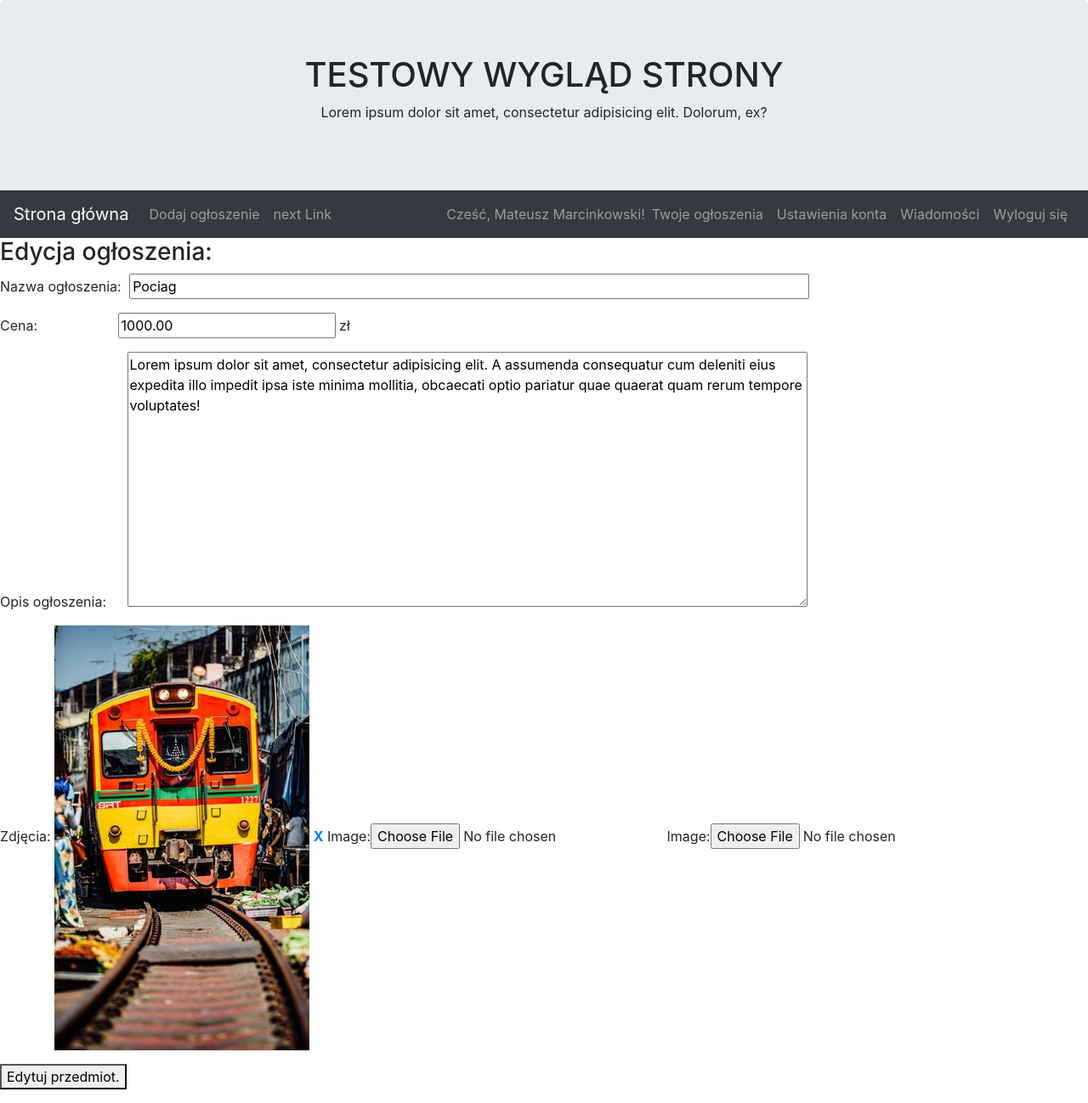
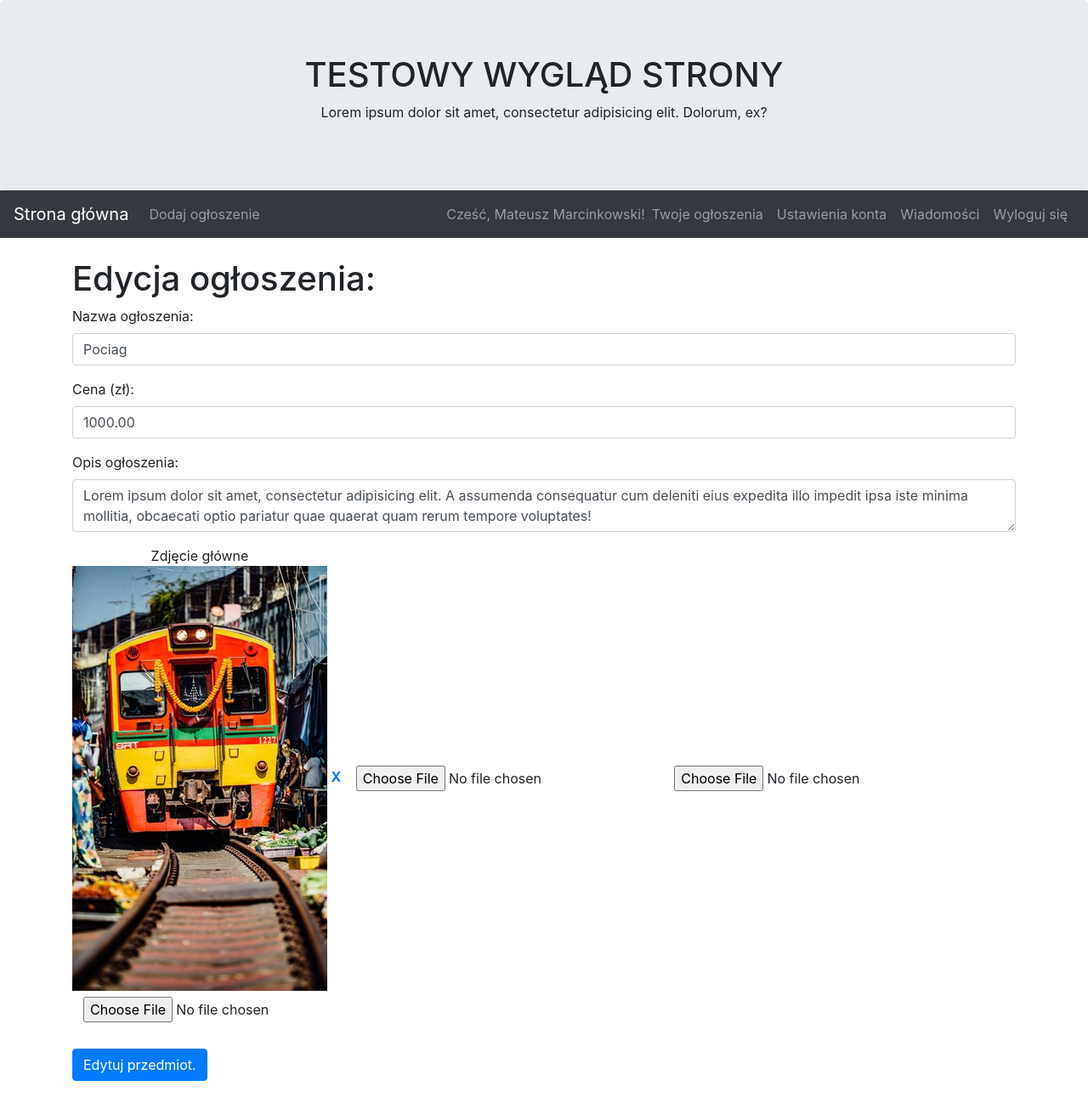
Before and after one commit to kokosowygosc/Bazar, a Django app: page /user/edit_item/103 in a window 1280 px wide. Shown: the whole page at 85% size. After the commit the page ends 1272 px from the top, so only its background shows below. Run offline with Django 3.2, Linux system fonts and the light colour scheme; a user stored in the database is signed in; data comes from the database, SQL or seed files in the repository; some libraries are stand-ins or nearby versions.

Commit message:
Next updates inside django templates. Also added few items inside view to show images in main page.

```diff
--- a/catalog/templates/catalog/add_item.html
+++ b/catalog/templates/catalog/add_item.html
@@ -2,7 +2,7 @@
 {% block content %}
     <div class="container"><br>
     {% if user.is_authenticated %}
-        <h2>Dodawanie przedmiotu: </h2>
+        <h1>Dodawanie przedmiotu: </h1>
         <form method="post" action="" enctype="multipart/form-data">
             {% csrf_token %}
             <div class="form-group">
@@ -10,7 +10,7 @@
                 <input type="text" class="form-control" id="item_name" name="item_name" maxlength="50" value="{{ form_add_item.item_name.value|default_if_none:'' }}">
             </div>
             <div class="form-group">
-                <label for="item_price">Cena:</label>
+                <label for="item_price">Cena (zł):</label>
                 <input type="number" class="form-control" id="item_price" name="item_price" maxlength="12" step=0.01 value="{{ form_add_item.item_price.value|default_if_none:'' }}">
             </div>
             <div class="form-group">
@@ -25,7 +25,6 @@
                             {% render_field field class="file-field btn" %}
                     {% endfor %}
             {% endfor %}
-
             <br><br><button type="submit" class="btn btn-primary">Dodaj przedmiot.</button>
         </form>
     {% else %}
--- a/catalog/templates/catalog/base.html
+++ b/catalog/templates/catalog/base.html
@@ -30,13 +30,15 @@
                     <li class="nav-item">
                         <a class="nav-link" href="/add_item">Dodaj ogłoszenie </a>
                     </li>
-                    <li class="nav-item">
-                        <a class="nav-link" href="#">next Link</a>
-                    </li>
                 </ul>
             </div>
             <div class="navbar-collapse collapse order-3 dual-collapse2">
                 <ul class="navbar-nav ml-auto">
+                    {% if not user.is_authenticated %}
+                    <li class="nav-item">
+                        <a class="nav-link" href="/login">Zaloguj się lub zarejestruj</a>
+                    </li>
+                    {% endif %}
                     <li class="nav-item">
                         <div class="navbar-text">
                             {% if user.is_authenticated %}
@@ -63,7 +65,14 @@
                         {% if user.is_authenticated %}
                             {% load i18n %}
                             {% block body_class %}
-                            <a class="nav-link" href="{% url 'pinax_messages:inbox' %}"><i class="fa fa-envelope"></i> {% trans "Wiadomości" %}</a>
+                            <a class="nav-link" href="{% url 'pinax_messages:inbox' %}">
+                                <i class="fa fa-envelope"></i>
+                                {% if unread_threads|length > 0 %}
+                                    <div style="color: #e2a545">{% trans "Nowe Wiadomości!" %}</div>
+                                {% else %}
+                                    <div>{% trans "Wiadomości" %}</div>
+                                {% endif %}
+                            </a>
                             {% endblock %}
                         {% endif %}
                     </li>
--- a/catalog/templates/catalog/edit_item.html
+++ b/catalog/templates/catalog/edit_item.html
@@ -1,33 +1,47 @@
 {% extends 'catalog/base.html' %}
 {% block content %}
+    <div class="container"><br>
         {% if user.is_authenticated %}
-
-        <h3>Edycja ogłoszenia: </h3>
+            <h1>Edycja ogłoszenia: </h1>
             <form method="post" enctype="multipart/form-data">
                 {% csrf_token %}
-            <p> Nazwa ogłoszenia: <input type="text" style="margin-left: 5px; width:800px" name="item_name" maxlength="50" value="{{ form_add_item.item_name|default_if_none:'' }}"> </p>
+                <div class="form-group">
+                    <label for="item_name">Nazwa ogłoszenia:</label>
+                    <input type="text" class="form-control" id="item_name" name="item_name" maxlength="50" value="{{ form_add_item.item_name|default_if_none:'' }}">
+                </div>
                 {% load l10n %}
-            <p> Cena: <input type="number" step="0.01" style="margin-left: 90px" name="item_price" maxlength="12" value="{{ form_add_item.item_price|default_if_none:''|unlocalize  }}"> zł </p>
-            <p> Opis ogłoszenia: <textarea style="margin-left: 20px; width: 800px; height: 300px;" type="text" name="item_description">{{ form_add_item.item_description|default_if_none:'' }}</textarea> </p>
-            <p> Zdjęcia:
+                <div class="form-group">
+                    <label for="item_price">Cena (zł):</label>
+                    <input type="number" class="form-control" id="item_price" name="item_price" maxlength="12" step=0.01 value="{{ form_add_item.item_price|default_if_none:''|unlocalize  }}">
+                </div>
+                <div class="form-group">
+                    <label for="item_description">Opis ogłoszenia:</label>
+                    <textarea type="text" class="form-control" id="item_description" name="item_description">{{ form_add_item.item_description|default_if_none:'' }}</textarea>
+                </div>
                 {% for image in images %}
+                    <div style="text-align: center; display: inline-block">
+                        {% if forloop.first %} <div>Zdjęcie główne</div> {% endif %}
                         {% load thumbnail %}
                         {% thumbnail image.image "150x150" crop="center" as im %}
                             <img src="{{ im.url }}" width="{{ im.width }}" height="{{ im.height }}"/>
                         {% endthumbnail %}
+                    </div>
                     <a href="{{ request.build_absolute_uri }}/delete/{{ image.image }}"><b>X</b></a>
                     {% endfor %}
+                    {% load widget_tweaks %}
                     {{ formset.management_form }}
                     {% for form in formset %}
-                    {{ form }}
+                        {% for field in form %}
+                                {% render_field field class="file-field btn" %}
                         {% endfor %}
-            </p>
-        <button type="submit">Edytuj przedmiot.</button>
+                    {% endfor %}
+                <br><br><button type="submit" class="btn btn-primary">Edytuj przedmiot.</button>
             </form>
 
         {% else %}
             <p> Zaloguj się aby edytować ogłoszenie. </p>
             <p> <a href="/login">Zaloguj się.</a> </p>
         {% endif %}
+    </div>
 
 {% endblock %}
--- a/catalog/templates/catalog/item.html
+++ b/catalog/templates/catalog/item.html
@@ -25,11 +25,13 @@
                 </div>
                 <div class="col-sm-8">
                     <div id="carouselExampleIndicators" class="carousel slide" data-ride="carousel">
+                        {% if images_count|length > 1 %}
                         <ol class="carousel-indicators">
-                            {% for i in item_count %}
+                            {% for i in images_count %}
                                 <li data-target="#carouselExampleIndicators" data-slide-to="{{ i }}" {% if forloop.first %} class="active" {% endif %}></li>
                             {% endfor %}
                         </ol>
+                        {% endif %}
                         <div class="carousel-inner">
                             {% for image in item_images %}
                                     {% load thumbnail %}
@@ -40,6 +42,7 @@
                                     </div>
                             {% endfor %}
                         </div>
+                        {% if images_count|length > 1 %}
                             <a class="carousel-control-prev" href="#carouselExampleIndicators" role="button" data-slide="prev">
                                 <span class="carousel-control-prev-icon" aria-hidden="true"></span>
                                 <span class="sr-only">Previous</span>
@@ -48,6 +51,7 @@
                                 <span class="carousel-control-next-icon" aria-hidden="true"></span>
                                 <span class="sr-only">Next</span>
                             </a>
+                        {% endif %}
                     </div>
                 </div>
             </div>
--- a/catalog/templates/pinax/messages/inbox.html
+++ b/catalog/templates/pinax/messages/inbox.html
@@ -19,12 +19,12 @@
                     <tbody>
                         {% for thread in threads %}
                         <div class="thread {% if thread|unread:user %} unread {% endif %}">
-                        {% if thread|unread:user %} <b style="color:red"> Nowa wiadomość! </b> {% endif %}
                             <tr>
                                 <td>
                                     <div class="latest-message">
                                         <a href="{{thread.get_absolute_url}}">
-                                            <div class="subject">{{ thread.subject }}</div>
+                                            {% if thread|unread:user %} <b style="color:#e2a545; display: inline"> Nowa wiadomość! </b> {% endif %}
+                                            <div style="display: inline;" class="subject">{{ thread.subject }}</div>
                                         </a>
                                     </div>
                                 </td>
--- a/catalog/templates/pinax/messages/message_create.html
+++ b/catalog/templates/pinax/messages/message_create.html
@@ -9,7 +9,7 @@
                     <input type=hidden id="id_to_user" name="to_user" value="{{ form.to_user.value }}">
                     <div class="form-group">
                         <label for="id_subject">Tytuł:</label>
-                        <input type="text" class="form-control" required id='id_subject' name="subject" value="Wiadomość dotycząca ogłoszenia">
+                        <input type="text" class="form-control" required id='id_subject' name="subject" value="">
                     </div>
                     <div class="form-group">
                         <label for="id_content">Treść wiadomości:</label>
--- a/catalog/views.py
+++ b/catalog/views.py
@@ -19,7 +19,7 @@ import datetime, os
 
 ########################### CONSTS #####################################################################################
 
-images_quantity=3
+images_quantity=4
 
 ########################### MAIN PAGE ##################################################################################
 
@@ -69,7 +69,7 @@ def item_detail(request, item_id):
     try:
         item_details = Item.objects.get(id=item_id)
         item_images = Images.objects.filter(item_id=item_id)
-        item_count = range(len(item_images))
+        images_count = range(len(item_images))
         user_details = User.objects.get(id=item_details.item_id_id)
         user_id = item_details.item_id_id
     except Exception: item_details = user_details = item_images = user_id = None
@@ -79,7 +79,7 @@ def item_detail(request, item_id):
         'user_details' : user_details,
         'item_images' : item_images,
         'user_id' : user_id,
-        'item_count' : item_count,
+        'images_count' : images_count,
     }
     return HttpResponse(template.render(context, request))
 
@@ -93,9 +93,16 @@ def item_list(request):
         items = paginator.page(1)
     except EmptyPage:
         items = paginator.page(paginator.num_pages)
+
+    item_images = []
+    for item in items:
+        items_images = Images.objects.filter(item_id=item.id)
+        item_images.append([item_image for item_image in items_images][0])
+
     template = loader.get_template('catalog/index.html')
     context = {
-        'items_list' : items
+        'items' : zip(items, item_images),
+        'items_list' : items,
     }
     return HttpResponse(template.render(context, request))
 
```
Also changed, not shown: catalog/templates/catalog/index.html (+12 -4 lines). Lines whose indentation alone changed are shown as unchanged.
